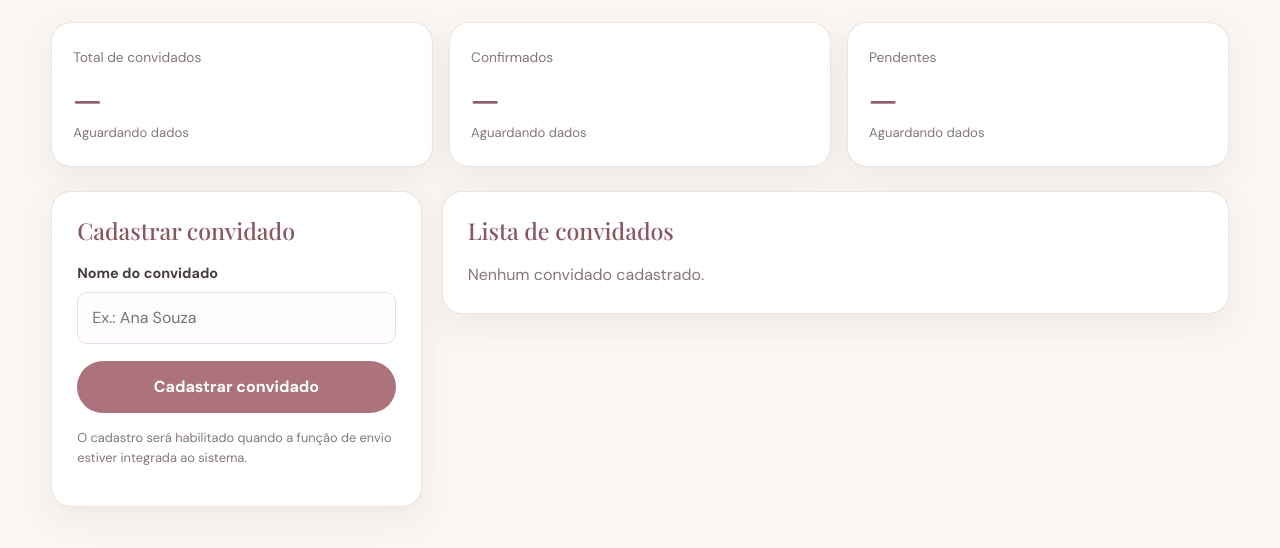
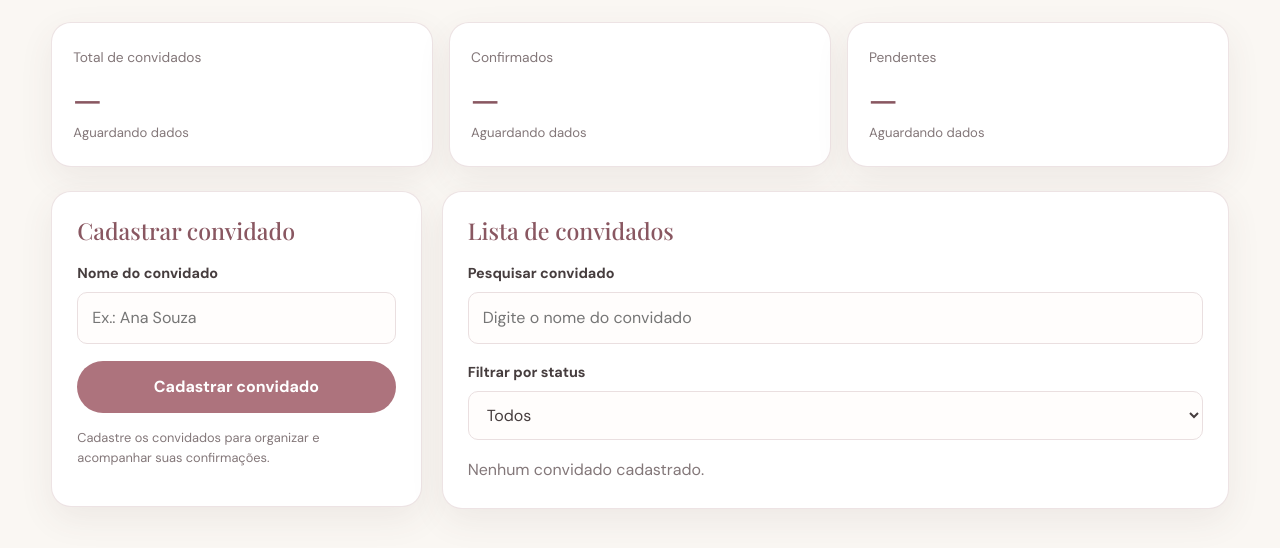
Before and after one commit to jaisfeitosa-collab/casamento-em-dia, a plain HTML site: page admin.html in a window 1280 px wide. Shown: the part 210-758 px from the top of the page. Drawn offline with nearby package versions, Linux system fonts and the light colour scheme; a script that the page names is missing.

Commit message:
Adicionar filtros de convidados - US09

```diff
--- a/admin.html
+++ b/admin.html
@@ -1,3 +1,4 @@
+
 <!DOCTYPE html>
 <html lang="pt-BR">
 <head>
@@ -6,7 +7,9 @@
   <title>Painel Administrativo | Casamento em Dia</title>
   <link rel="stylesheet" href="css/style.css">
 </head>
+
 <body class="pagina-admin">
+
   <header class="admin-topbar">
     <div class="admin-topbar-inner">
       <div>
@@ -18,38 +21,113 @@
   </header>
 
   <main class="admin-main">
+
     <div class="admin-heading">
       <p class="eyebrow">Área do organizador</p>
       <h2>Painel administrativo</h2>
       <p>Acompanhe os convidados e organize as confirmações do evento.</p>
     </div>
 
+    <!-- Indicadores -->
     <section class="stats-grid" aria-label="Indicadores de convidados">
-      <article class="card stat-card"><span class="stat-label">Total de convidados</span><strong class="stat-value">—</strong><span class="help-text">Aguardando dados</span></article>
-      <article class="card stat-card"><span class="stat-label">Confirmados</span><strong class="stat-value">—</strong><span class="help-text">Aguardando dados</span></article>
-      <article class="card stat-card"><span class="stat-label">Pendentes</span><strong class="stat-value">—</strong><span class="help-text">Aguardando dados</span></article>
+
+      <article class="card stat-card">
+        <span class="stat-label">Total de convidados</span>
+        <strong class="stat-value">—</strong>
+        <span class="help-text">Aguardando dados</span>
+      </article>
+
+      <article class="card stat-card">
+        <span class="stat-label">Confirmados</span>
+        <strong class="stat-value">—</strong>
+        <span class="help-text">Aguardando dados</span>
+      </article>
+
+      <article class="card stat-card">
+        <span class="stat-label">Pendentes</span>
+        <strong class="stat-value">—</strong>
+        <span class="help-text">Aguardando dados</span>
+      </article>
+
     </section>
 
     <div class="admin-grid">
+
+      <!-- Cadastro de convidados -->
       <section class="card admin-section">
+
         <h3>Cadastrar convidado</h3>
+
         <form id="form-convidado">
+
           <div class="field">
             <label for="nome">Nome do convidado</label>
-            <input type="text" id="nome" name="nome" placeholder="Ex.: Ana Souza" required>
+            <input
+              type="text"
+              id="nome"
+              name="nome"
+              placeholder="Ex.: Ana Souza"
+              maxlength="150"
+              required
+            >
           </div>
-          <button class="btn" type="submit">Cadastrar convidado</button>
+
+          <button class="btn" type="submit">
+            Cadastrar convidado
+          </button>
+
         </form>
-        <p class="admin-note">O cadastro será habilitado quando a função de envio estiver integrada ao sistema.</p>
+
+        <p class="admin-note">
+          Cadastre os convidados para organizar e acompanhar suas confirmações.
+        </p>
+
       </section>
 
+      <!-- Lista de convidados -->
       <section class="card admin-section">
+
         <h3>Lista de convidados</h3>
-        <div id="lista-convidados"><p>Nenhum convidado cadastrado.</p></div>
+
+        <!-- Pesquisa por nome -->
+        <div class="field">
+          <label for="busca-convidado">
+            Pesquisar convidado
+          </label>
+
+          <input
+            type="search"
+            id="busca-convidado"
+            placeholder="Digite o nome do convidado"
+          >
+        </div>
+
+        <!-- Filtro por status -->
+        <div class="field">
+          <label for="filtro-status">
+            Filtrar por status
+          </label>
+
+          <select id="filtro-status">
+            <option value="Todos">Todos</option>
+            <option value="Pendente">Pendentes</option>
+            <option value="Confirmado">Confirmados</option>
+            <option value="Não comparecerá">Não comparecerão</option>
+          </select>
+        </div>
+
+        <!-- Resultado da lista -->
+        <div id="lista-convidados">
+          <p>Nenhum convidado cadastrado.</p>
+        </div>
+
       </section>
+
     </div>
+
   </main>
 
   <script type="module" src="js/admin.js"></script>
+
 </body>
 </html>
```
